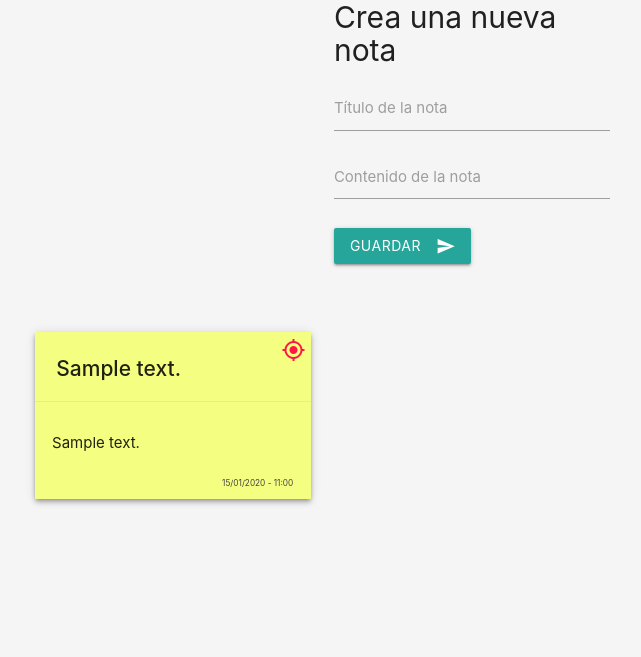
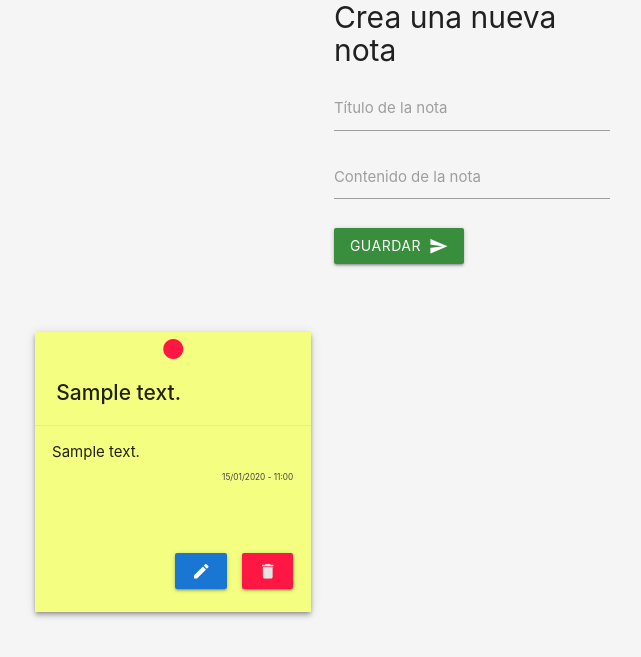
Before and after one commit to UnusualPeter/NoteApp, a Django app: page / in a window 1280 px wide. Shown: the part 122-779 px from the top of the page, without its empty margins (168-809 px from the left). Run offline with Django 3.2, Linux system fonts and the light colour scheme; tables that the repository leaves empty hold one stand-in row (values such as "Sample post"); some libraries are stand-ins or nearby versions.

Commit message:
Added a functionality for deleting the note

```diff
--- a/notes/urls.py
+++ b/notes/urls.py
@@ -5,5 +5,6 @@ from . import views
 app_name = 'notes'
 urlpatterns = [
     path('', views.home, name='home'),
-    path('new_note', views.new_note, name='new_note')
+    path('new_note', views.new_note, name='new_note'),
+    path('delete_note/<int:note_id>', views.delete_note, name='delete_note')
 ]
--- a/notes/views.py
+++ b/notes/views.py
@@ -4,16 +4,13 @@ from django.urls import reverse
 from django.utils import timezone
 
 from .models import Notes
-from .error import EmptyField, MaxCharacters
+from .error import EmptyField, MaxCharacters, NonInteger, ExceedDatabase
 
 
 # Create your views here.
 def home(request):
     notes = Notes.objects.order_by('pub_date')
-    context = {
-        'notes': notes
-    }
-    return render(request, 'notes/index.html', context)
+    return render(request, 'notes/index.html', {'notes': notes})
 
 
 def new_note(request):
@@ -25,16 +22,31 @@ def new_note(request):
     try:
         if not title_note or not content_note:
             raise EmptyField
-        if len(title_note) > 100:
+        elif len(title_note) > 100:
             raise MaxCharacters
     except EmptyField:
         error_message = 'Por favor, el campo no puede estar vacío'
-        print(error_message)
+        notes = Notes.objects.order_by('pub_date')
+        return render(request, 'notes/index.html', {'error_message': error_message, 'notes': notes})
     except MaxCharacters:
         error_message = 'El título no puede contener más de cien caracteres'
-        print(error_message)
+        notes = Notes.objects.order_by('pub_date')
+        return render(request, 'notes/index.html', {'error_message': error_message, 'notes': notes})
     else:
         # Use the Notes to create a new object and save it to the database
         Notes.objects.create(title_note=title_note, content_note=content_note, pub_date=date_note)
 
     return HttpResponseRedirect(reverse('notes:home'))
+
+
+def delete_note(request, note_id):
+    try:
+        last_note = Notes.objects.order_by('-pub_date')[0].id
+        if note_id > last_note:
+            raise ExceedDatabase
+    except ExceedDatabase:
+        print("This id doesn't exist in the database")
+    else:
+        note = Notes.objects.get(pk=note_id)
+        note.delete()
+        return HttpResponseRedirect(reverse('notes:home'))
--- a/static/css/style.css
+++ b/static/css/style.css
@@ -21,6 +21,22 @@ h3 {
     .mb {
         margin-bottom: 3.5em;
     }
+}
+
+.red.accent-3 {
+    color: #e5e5e5;
+}
+
+.btn.green.darken-2:hover {
+    background-color: #43a047 !important;
+}
+
+.btn.blue.darken-2:hover {
+    background-color: #039be5 !important;
+}
+
+.btn.red.accent-3:hover {
+    background-color: #d50000 !important;
 }
 
 /* From for notes */
@@ -51,8 +67,14 @@ label.active {
     color: #F44336 !important;
 }
 
+i.right {
+    margin-left: .4em;
+}
+
 /* Notes */
 .note-card {
+    position: relative;
+    min-height: 280px;
     margin-bottom: 2em;
     background-color: #f4ff81;
 }
@@ -63,23 +85,44 @@ label.active {
 }
 
 .note-title i {
-    padding: .25em;
+    display: block;
+    padding: .2em;
+    text-align: center;
 }
 
 .note-title h2 {
     margin: 0;
-    padding: 1.2em 1em 1em;
+    padding: .75em 1em 1em;
     font-size: 1.4em;
     font-weight: 500;
 }
 
 .note-content p {
     padding: 1em 1.12em .5em;
+    margin: 0;
 }
 
 .note-date {
-    padding: 0 2.2em 1.2em !important;
+    padding: 0 2.2em !important;
     font-size: .55em;
     text-align: right;
     color: #424242;
 }
+
+.note-methods {
+    position: absolute;
+    right: 0;
+    bottom: 0;
+    display: flex;
+    justify-content: right;
+    padding: .75em 1.2em 1.5em;
+}
+
+.note-methods form:first-child {
+    margin-right: 1em;
+}
+
+.note-methods .input-field {
+    margin-top: 0;
+    margin-bottom: 0;
+}
--- a/static/js/main.js
+++ b/static/js/main.js
@@ -2,3 +2,10 @@
 $(document).ready(function() {
     $('input#title-note').characterCounter();
 });
+
+const error = document.getElementById('error')
+if (error) {
+    setTimeout(() => {
+        error.remove()
+    }, 3000)
+}
--- a/templates/notes/index.html
+++ b/templates/notes/index.html
@@ -7,6 +7,9 @@
                 <h3>Crea una nueva nota</h3>
                 <form action="{% url 'notes:new_note' %}" method="post">
                     {% csrf_token %}
+                    {% if error_message %}
+                        <div id="error" class="card-panel red accent-3">{{ error_message }}</div>
+                    {% endif %}
                     <div class="input-field">
                         <input id="title-note" type="text" name="title-note" data-length="100">
                         <label for="title-note">Título de la nota</label>
@@ -16,7 +19,7 @@
                         <label for="content-note">Contenido de la nota</label>
                     </div>
                     <div class="input-field">
-                        <button class="btn waves-effect waves-light" type="submit" name="action">Guardar
+                        <button class="btn green darken-2 waves-effect waves-light" type="submit" name="action">Guardar
                             <i class="material-icons right">send</i>
                         </button>
                     </div>
@@ -31,13 +34,31 @@
         <div class="col s12 m6 l4">
             <div class="note-card z-depth-2">
                 <div class="note-title">
-                    <i class="material-icons red-text text-accent-3 right">gps_fixed</i>
+                    <i class="material-icons red-text text-accent-3 note-icon">lens</i>
                     <h2>{{ note.title_note }}</h2>
                 </div>
                 <div class="note-content">
                     <p>{{ note.content_note }}</p>
                     <p class="note-date">{{ note.pub_date|date:"d\/m\/Y \- H\:i" }}</p>
                 </div>
+                <div class="note-methods">
+                    <form action="/" method="post">
+                        {% csrf_token %}
+                        <div class="input-field">
+                            <button class="btn blue darken-2 waves-effect waves-light" type="submit" name="action">
+                                <i class="material-icons">create</i>
+                            </button>
+                        </div>
+                    </form>
+                    <form action="{% url 'notes:delete_note' note.id %}" method="post">
+                        {% csrf_token %}
+                        <div class="input-field">
+                            <button class="btn red accent-3 waves-effect waves-light" type="submit" name="action">
+                                <i class="material-icons">delete</i>
+                            </button>
+                        </div>
+                    </form>
+                </div>
             </div>
         </div>
     {% endfor %}
```
Also changed, not shown: notes/error.py (+10 -0 lines), templates/notes/create_note.html (deleted, +0 -27 lines).
